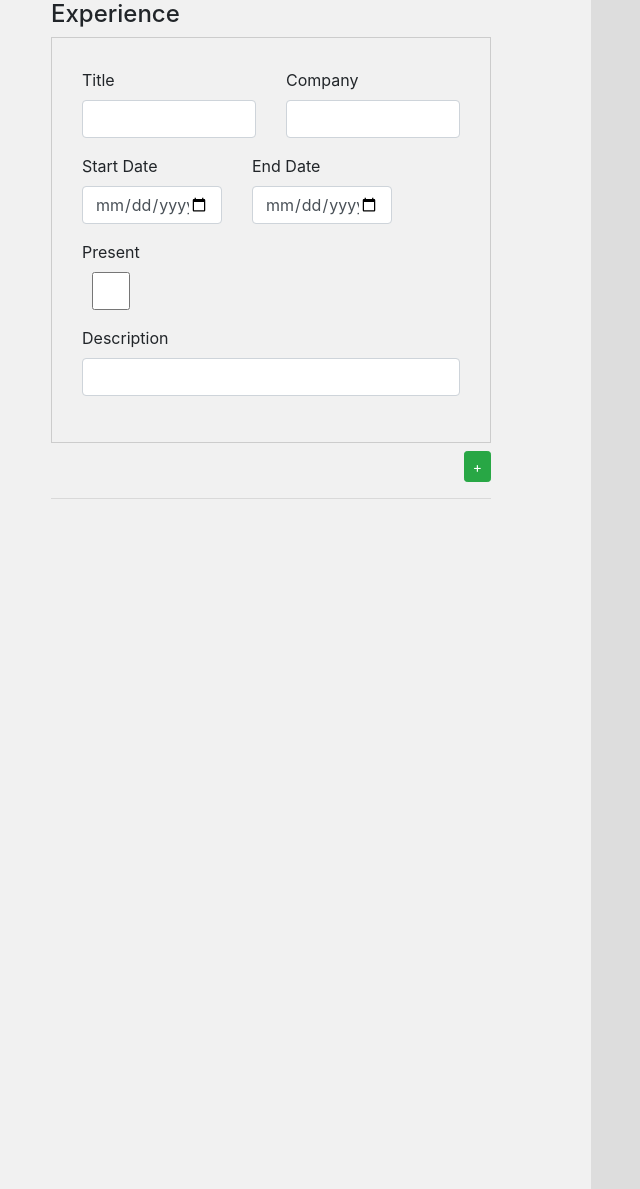
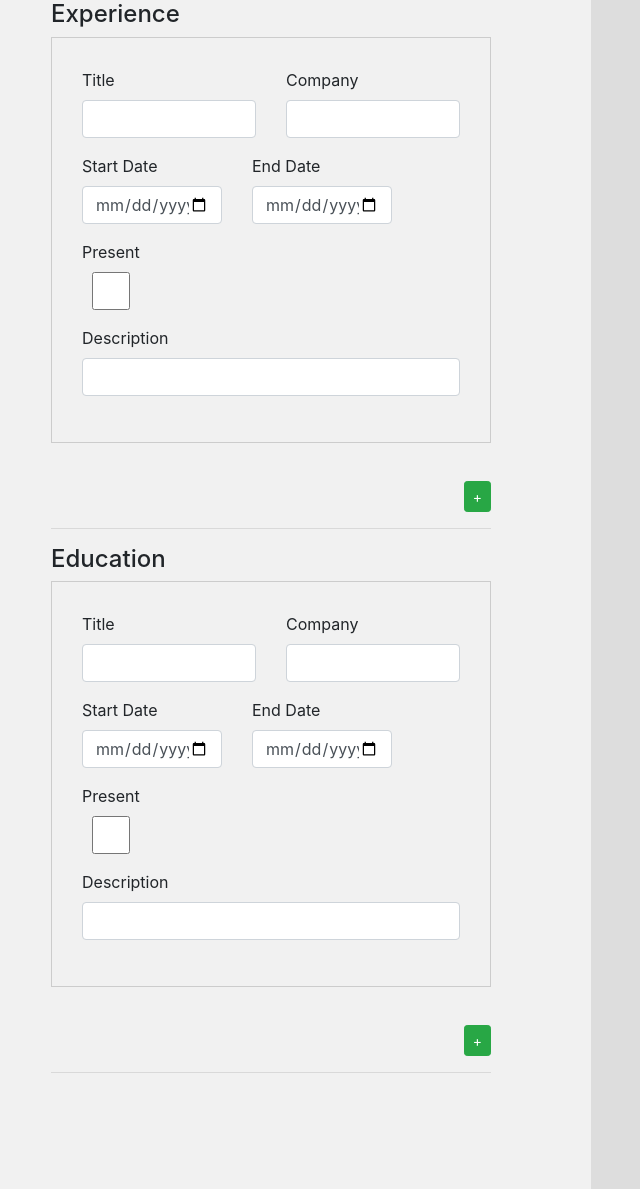
Before and after one commit to miclemabasie/Resume-Generator, a Django app: template templates/cvs/create.html in a window 1280 px wide. Shown: the part 696-1885 px from the top of the page, without its empty margins (49-689 px from the left). Run offline with Django 3.2, Linux system fonts and the light colour scheme; the template is opened without the code that fills it, so the values that code supplies are empty; parts of the project's set-up code (start-up, migrations or seed data) failed here and were passed over; some libraries are stand-ins or nearby versions.

Commit message:
form addition for experience

```diff
--- a/cvs/views.py
+++ b/cvs/views.py
@@ -137,7 +137,9 @@ def download_pdf(request):
     template_path = "pdf_templates/template_1.html"
     user = request.user
     personalInfo = PersonalInfomation.objects.get(cv__user=user)
-    context = {"pinfo": personalInfo}
+    experienceInfo = Experience.objects.get(cv__user=user)
+    pdf_data = {"pinfo": personalInfo, "expinfo": experienceInfo}
+    context = {"data": pdf_data}
     cv_name = f"{user.username}-cv"
     # Create a Django response object, and specify content_type as pdf
     response = HttpResponse(content_type="application/pdf")
--- a/static/javascript/template_create.js
+++ b/static/javascript/template_create.js
@@ -98,9 +98,7 @@ document.addEventListener("DOMContentLoaded", function (e) {
         fetch(`${url1}?data=data`, options)
             .then(response => response.json())
             .then(data => {
-                console.log(data)
                 CV["PersonalInfo"] = data["personal_info"]
-                console.log(CV)
                 // Update the form field values with data from django
                 updatePersonalInfoForm(data["personal_info"], pInfoForm)
                 updateExpForm(data['experiences'][0], expInfoForm)
@@ -154,13 +152,11 @@ expInfoForm.addEventListener("keyup", function (e) {
     let element = e.target.id
     let value = e.target.value
     updateCVData(CV, "Experience", element, value)
-    console.log(CV)
     updateTemplateExpInfo(CV["Experience"])
 })
 
 function updateCVData(data, form, element, value) {
     data[form][element] = value
-    console.log(form, element, value)
 }
 
 function updateTemplate(template_id, cv_json, form) {
@@ -187,13 +183,11 @@ function sendCVData(object) {
         },
         body: json
     }
-    console.log(url)
     fetch(`${url}`, options)
         .then(response => response.json())
         .then(data => console.log(data)) // Data from Django
         .catch(err => {
             console.log("Something went wrong")
-            console.log(err)
         })
 
 }
--- a/templates/cvs/create.html
+++ b/templates/cvs/create.html
@@ -65,10 +65,11 @@
 
         </form>
         <hr>
-        {% comment %} Skills {% endcomment %}
-        <div class="skills">
+        {% comment %} Experience {% endcomment %}
+        <div class="experience">
             <h2>Experience</h2>
-            <form style="border: 1px solid #ccc; padding: 30px"   id="expInfo">
+            <div class="exps" id="expFormContainer">
+                <form class="expForm" style="border: 1px solid #ccc; padding: 30px; margin-bottom: 30px"   id="expInfo">
                     <div class="row">
                     <div class="col-md-6 mb-3">
                         <label for="title">Title</label>
@@ -100,19 +101,71 @@
                     </div>
                     </div>
                 </form>
+            </div>
             <div class="row pt-2">
                 <div class="col-md-6">
                 </div>
                 <div style="display: flex; justify-content: space-between" class="col-md-6 ml-auto">
                     <div></div>
-                    <button type="button" class="btn btn-success btn-sm">
+                    <button data-form="expInfo" id="add-exp" type="button" class="btn btn-success btn-sm">
                         <i class="fas fa-plus"></i>
                         +
                     </button>
                 </div>
             </div>
         </div>
-        {% comment %} end of skills {% endcomment %}
+        {% comment %} end of Experience {% endcomment %}
+        <hr>
+        {% comment %} Experience {% endcomment %}
+        <div class="experience">
+            <h2>Education</h2>
+            <div class="exps" id="expFormContainer">
+                <form class="expForm" style="border: 1px solid #ccc; padding: 30px; margin-bottom: 30px"   id="expInfo">
+                    <div class="row">
+                    <div class="col-md-6 mb-3">
+                        <label for="title">Title</label>
+                        <input type="text" class="form-control" id="title" name="title">
+                    </div>
+                    <div class="col-md-6 mb-3">
+                        <label for="company">Company</label>
+                        <input type="text" class="form-control" id="company" name="company">
+                    </div>
+                    </div>
+                    <div class="row">
+                        <div class="col-md-5 mb-3">
+                            <label for="start">Start Date</label>
+                            <input type="date" class="form-control" id="start" name="start">
+                        </div>
+                        <div class="col-md-5 mb-3">
+                            <label for="end">End Date</label>
+                            <input type="date" class="form-control" id="end" name="end">
+                        </div>
+                        <div class="col-auto mb-3">
+                            <label class="present" for="present">Present</label>
+                            <input sytle="font-size=20px;" class="form-control check" type="checkbox" name="present" id="present">
+                        </div>
+                    </div>
+                    <div class="row">
+                    <div class="col-md-12 mb-3">
+                        <label for="description">Description</label>
+                        <input class="form-control" id="description" name="description">
+                    </div>
+                    </div>
+                </form>
+            </div>
+            <div class="row pt-2">
+                <div class="col-md-6">
+                </div>
+                <div style="display: flex; justify-content: space-between" class="col-md-6 ml-auto">
+                    <div></div>
+                    <button data-form="expInfo" id="add-exp" type="button" class="btn btn-success btn-sm">
+                        <i class="fas fa-plus"></i>
+                        +
+                    </button>
+                </div>
+            </div>
+        </div>
+        {% comment %} end of Experience {% endcomment %}
         <hr>
 
     </div>
@@ -140,5 +193,6 @@
     const url =
 {% block scripts %}
     <script src="{% static "javascript/template_create.js" %}"></script>
+    <script src="{% static "javascript/template_create_add.js" %}"></script>
 {% endblock scripts %}
 </script>
```
Also changed, not shown: static/javascript/template_create_add.js (added, +67 -0 lines), templates/pdf_templates/template_1.html (+14 -21 lines). Lines whose indentation alone changed are shown as unchanged.
